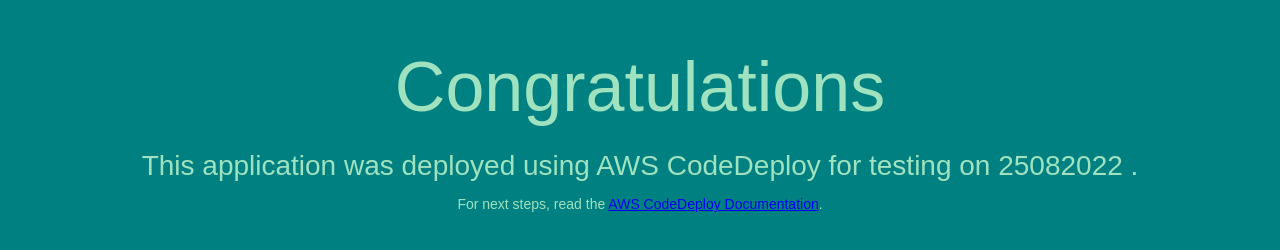
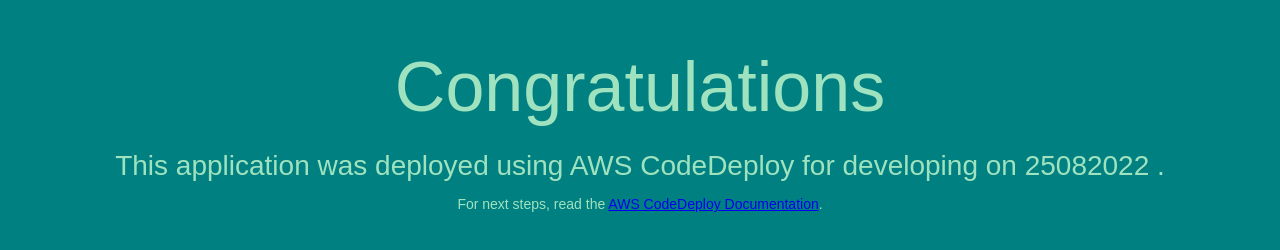
Before and after one commit to jyrajan/DemoRepo, a plain HTML site: page index.html in a window 1280 px wide. Drawn offline with Linux system fonts and the light colour scheme.

Commit message:
Update index.html

```diff
--- a/index.html
+++ b/index.html
@@ -27,7 +27,7 @@
 <body>
   <div align="center">
     <h1>Congratulations</h1>
-    <h2>This application was deployed using AWS CodeDeploy for testing on 25082022 .</h2>
+    <h2>This application was deployed using AWS CodeDeploy for developing on 25082022 .</h2>
     <p>For next steps, read the <a href="http://aws.amazon.com/documentation/codedeploy">AWS CodeDeploy Documentation</a>.</p>
   </div>
 </body>
```
